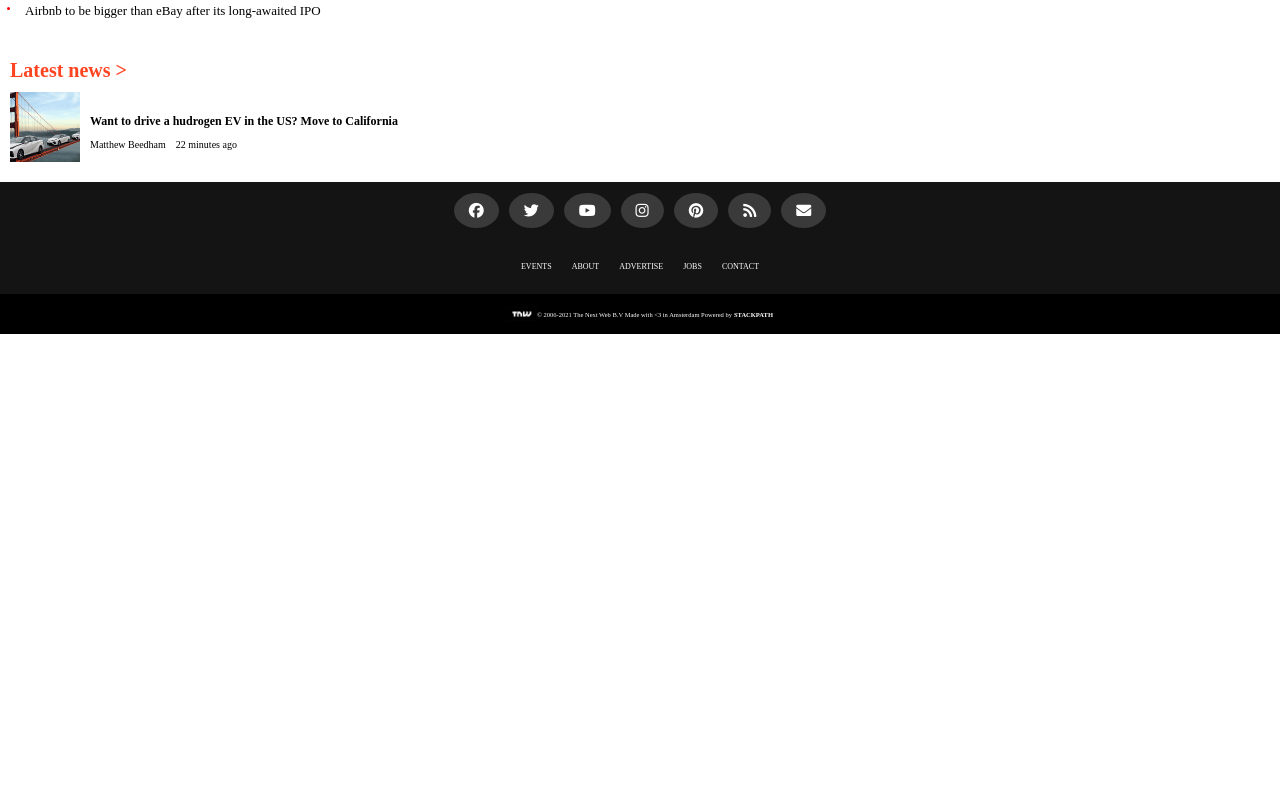
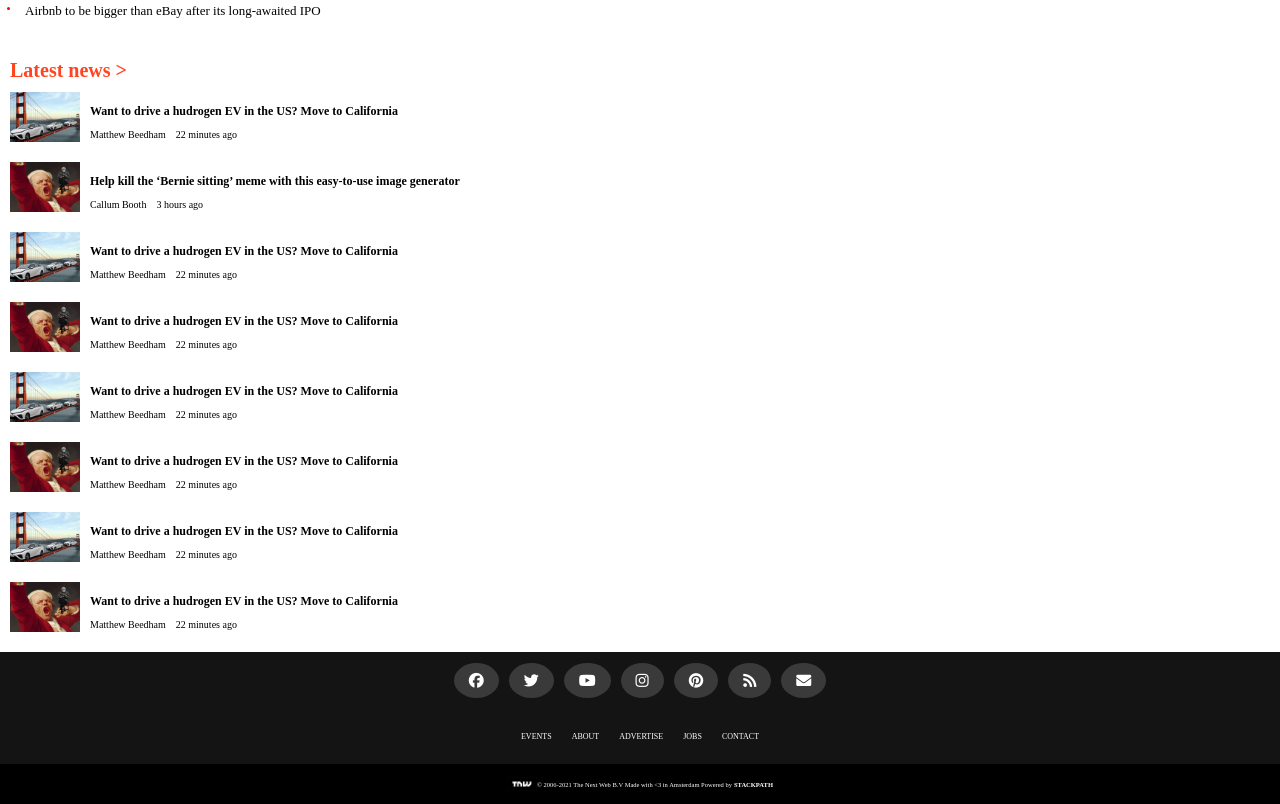
Before and after one commit to zilton7/twc-copy, a website: page index.html in a window 1280 px wide. Shown: the part 1394-2198 px from the top of the page. Before the commit the page ends 1728 px from the top, so only its background shows below. Drawn offline with Linux system fonts and the light colour scheme.

Commit message:
Add 8 stories to story section

```diff
--- a/index.html
+++ b/index.html
@@ -359,6 +359,117 @@
             </div>
           </div>
         </li>
+        <li>
+          <div class="story story-2">
+            <div class="story-image"></div>
+            <div class="story-wrapper">
+              <a href="#">
+                <h4 class="story-title">
+                  Help kill the ‘Bernie sitting’ meme with this easy-to-use image generator </h4>
+              </a>
+              <ul class="story-byline">
+                <li>Callum Booth</li>
+                <li>3 hours ago</li>
+              </ul>
+            </div>
+          </div>
+        </li>
+        <li>
+          <div class="story story-3">
+            <div class="story-image"></div>
+            <div class="story-wrapper">
+              <a href="#">
+                <h4 class="story-title">
+                  Want to drive a hudrogen EV in the US? Move to California
+                </h4>
+              </a>
+              <ul class="story-byline">
+                <li>Matthew Beedham</li>
+                <li>22 minutes ago</li>
+              </ul>
+            </div>
+          </div>
+        </li>
+        <li>
+          <div class="story story-4">
+            <div class="story-image"></div>
+            <div class="story-wrapper">
+              <a href="#">
+                <h4 class="story-title">
+                  Want to drive a hudrogen EV in the US? Move to California
+                </h4>
+              </a>
+              <ul class="story-byline">
+                <li>Matthew Beedham</li>
+                <li>22 minutes ago</li>
+              </ul>
+            </div>
+          </div>
+        </li>
+        <li>
+          <div class="story story-5">
+            <div class="story-image"></div>
+            <div class="story-wrapper">
+              <a href="#">
+                <h4 class="story-title">
+                  Want to drive a hudrogen EV in the US? Move to California
+                </h4>
+              </a>
+              <ul class="story-byline">
+                <li>Matthew Beedham</li>
+                <li>22 minutes ago</li>
+              </ul>
+            </div>
+          </div>
+        </li>
+        <li>
+          <div class="story story-6">
+            <div class="story-image"></div>
+            <div class="story-wrapper">
+              <a href="#">
+                <h4 class="story-title">
+                  Want to drive a hudrogen EV in the US? Move to California
+                </h4>
+              </a>
+              <ul class="story-byline">
+                <li>Matthew Beedham</li>
+                <li>22 minutes ago</li>
+              </ul>
+            </div>
+          </div>
+        </li>
+        <li>
+          <div class="story story-7">
+            <div class="story-image"></div>
+            <div class="story-wrapper">
+              <a href="#">
+                <h4 class="story-title">
+                  Want to drive a hudrogen EV in the US? Move to California
+                </h4>
+              </a>
+              <ul class="story-byline">
+                <li>Matthew Beedham</li>
+                <li>22 minutes ago</li>
+              </ul>
+            </div>
+          </div>
+        </li>
+        <li>
+          <div class="story story-8">
+            <div class="story-image"></div>
+            <div class="story-wrapper">
+              <a href="#">
+                <h4 class="story-title">
+                  Want to drive a hudrogen EV in the US? Move to California
+                </h4>
+              </a>
+              <ul class="story-byline">
+                <li>Matthew Beedham</li>
+                <li>22 minutes ago</li>
+              </ul>
+            </div>
+          </div>
+        </li>
       </ul>
     </section>
   </main>
--- a/style.css
+++ b/style.css
@@ -404,7 +404,7 @@
 }
 
 .story-image {
-  height: 7rem;
+  height: 5rem;
   width: 7rem;
   padding: 0 1rem;
   margin: 1rem 0;
@@ -412,6 +412,53 @@
 
 .story-1 .story-image {
   background: url("./images/california-car-ev-hydrogen-future-electruc-fcev-ev-480x270.webp");
+  background-size: cover;
+  background-position: center;
+  background-repeat: no-repeat;
+}
+
+.story-2 .story-image {
+  background: url("./images/header-image-bernie-sitting-meme-analysis-516x270.webp");
+  background-size: cover;
+  background-position: center;
+  background-repeat: no-repeat;
+}
+.story-3 .story-image {
+  background: url("./images/california-car-ev-hydrogen-future-electruc-fcev-ev-480x270.webp");
+  background-size: cover;
+  background-position: center;
+  background-repeat: no-repeat;
+}
+
+.story-4 .story-image {
+  background: url("./images/header-image-bernie-sitting-meme-analysis-516x270.webp");
+  background-size: cover;
+  background-position: center;
+  background-repeat: no-repeat;
+}
+
+.story-5 .story-image {
+  background: url("./images/california-car-ev-hydrogen-future-electruc-fcev-ev-480x270.webp");
+  background-size: cover;
+  background-position: center;
+  background-repeat: no-repeat;
+}
+
+.story-6 .story-image {
+  background: url("./images/header-image-bernie-sitting-meme-analysis-516x270.webp");
+  background-size: cover;
+  background-position: center;
+  background-repeat: no-repeat;
+}
+.story-7 .story-image {
+  background: url("./images/california-car-ev-hydrogen-future-electruc-fcev-ev-480x270.webp");
+  background-size: cover;
+  background-position: center;
+  background-repeat: no-repeat;
+}
+
+.story-8 .story-image {
+  background: url("./images/header-image-bernie-sitting-meme-analysis-516x270.webp");
   background-size: cover;
   background-position: center;
   background-repeat: no-repeat;
```
